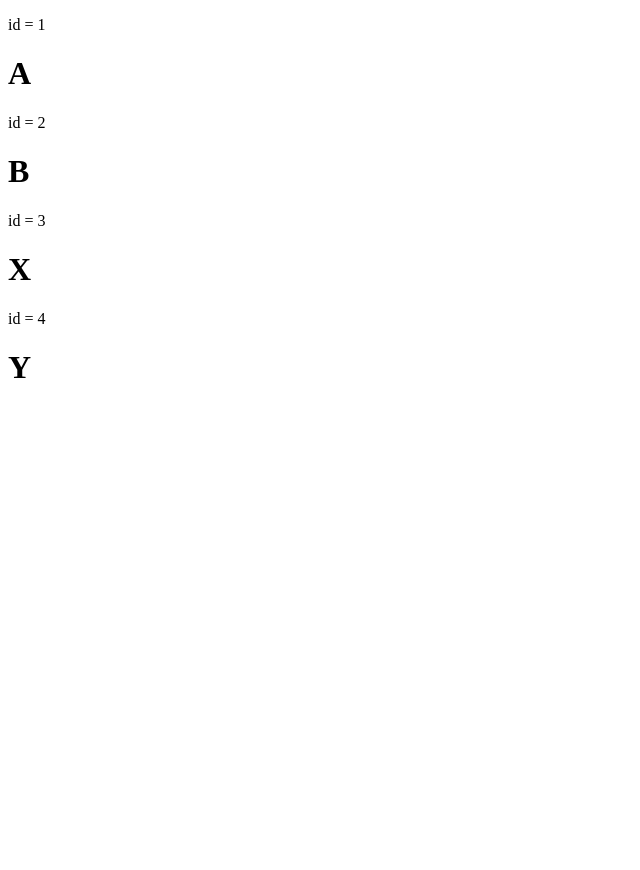
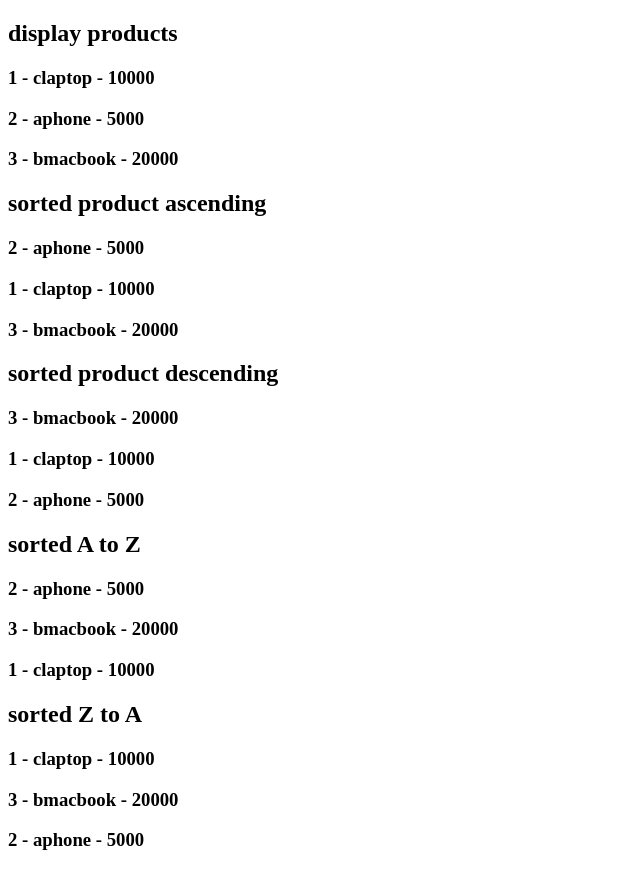
Before and after one commit to codewithsheetal/ReactSession17Dec, a React (Vite) app: page / in a window 1280 px wide. Shown: the whole page, without its empty margins (0-640 px from the left). Before the commit the page ends 800 px from the top, so only its background shows below. Built offline with nearby package versions, Linux system fonts and the light colour scheme.

Commit message:
sort product

```diff
--- a/src/App.jsx
+++ b/src/App.jsx
@@ -16,6 +16,7 @@ import RadioButton from './component/Form/RadioButton'
 import Checkbox from './component/Form/Checkbox'
 import DropDown from './component/Form/DropDown'
 import List from './component/List/List'
+import SortProductandFilter from './component/List/SortProductandFilter'
 
 function App() {
 
@@ -35,7 +36,9 @@ function App() {
 
     {/* <DropDown/> */}
 
-    <List/>
+    {/* <List/> */}
+
+    <SortProductandFilter/>
 
 
     </>
--- /dev/null
+++ b/src/component/List/SortProductandFilter.jsx
@@ -0,0 +1,106 @@
+import React from 'react'
+
+function SortProductandFilter() {
+
+    // const a=[10,3,5,20];
+    const products = [
+        { id: 1, name: "claptop", price: 10000 },
+        { id: 2, name: "aphone", price: 5000 },
+        { id: 3, name: "bmacbook", price: 20000 }
+    ]
+
+    let nproducts = [...products];
+
+    // let nproducts= [
+    //     products[0],
+    //     products[1],
+    //     products[2]
+    // ]
+
+    let dproducts = [...products];
+
+    const sortedProduct = nproducts.sort((a, b) => a.price - b.price); //ascending
+
+    const sortedProductD = dproducts.sort((a, b) => b.price - a.price); //descending
+
+    let atozproduct = [...products];
+    const sortAtoZ = atozproduct.sort((a, b) => a.name.localeCompare(b.name)) //  A B --> -1 --> A , B A --> 1 --> A
+
+    let ztoaproduct = [...products]
+    const sortZtoA = ztoaproduct.sort((a, b) => b.name.localeCompare(a.name)) //  A B --> -1 --> A , B A --> 1 --> A
+
+
+    // 10000-5000 = 5000  ==> b then a
+    // 4000-5000 = -1000  ==> a then b
+
+
+    // const sortedProduct = products.sort((a,b)=>a-b);
+
+
+    return (
+        <>
+            <h2>display products</h2>
+
+            {
+                products.map((item) => (
+                    <div key={item.id}>
+                        <h3 >{item.id} - {item.name} - {item.price}</h3>
+                        {/* <h2>{item.price}</h2> */}
+                    </div>
+
+
+                ))
+            }
+
+            <h2>sorted product ascending</h2>
+            {
+                sortedProduct.map((item) => (
+                    <div key={item.id}>
+                        <h3 >{item.id} - {item.name} - {item.price}</h3>
+                        {/* <h2>{item.price}</h2> */}
+                    </div>
+
+
+                ))
+            }
+            <h2>sorted product descending</h2>
+            {
+                sortedProductD.map((item) => (
+                    <div key={item.id}>
+                        <h3 >{item.id} - {item.name} - {item.price}</h3>
+                        {/* <h2>{item.price}</h2> */}
+                    </div>
+
+
+                ))
+            }
+
+            <h2>sorted A to Z </h2>
+            {
+                sortAtoZ.map((item) => (
+                    <div key={item.id}>
+                        <h3 >{item.id} - {item.name} - {item.price}</h3>
+                        {/* <h2>{item.price}</h2> */}
+                    </div>
+
+
+                ))
+
+            }
+            <h2>sorted Z to A</h2>
+            {
+                sortZtoA.map((item) => (
+                    <div key={item.id}>
+                        <h3 >{item.id} - {item.name} - {item.price}</h3>
+                        {/* <h2>{item.price}</h2> */}
+                    </div>
+
+
+                ))
+
+            }
+        </>
+    )
+}
+
+export default SortProductandFilter
```
